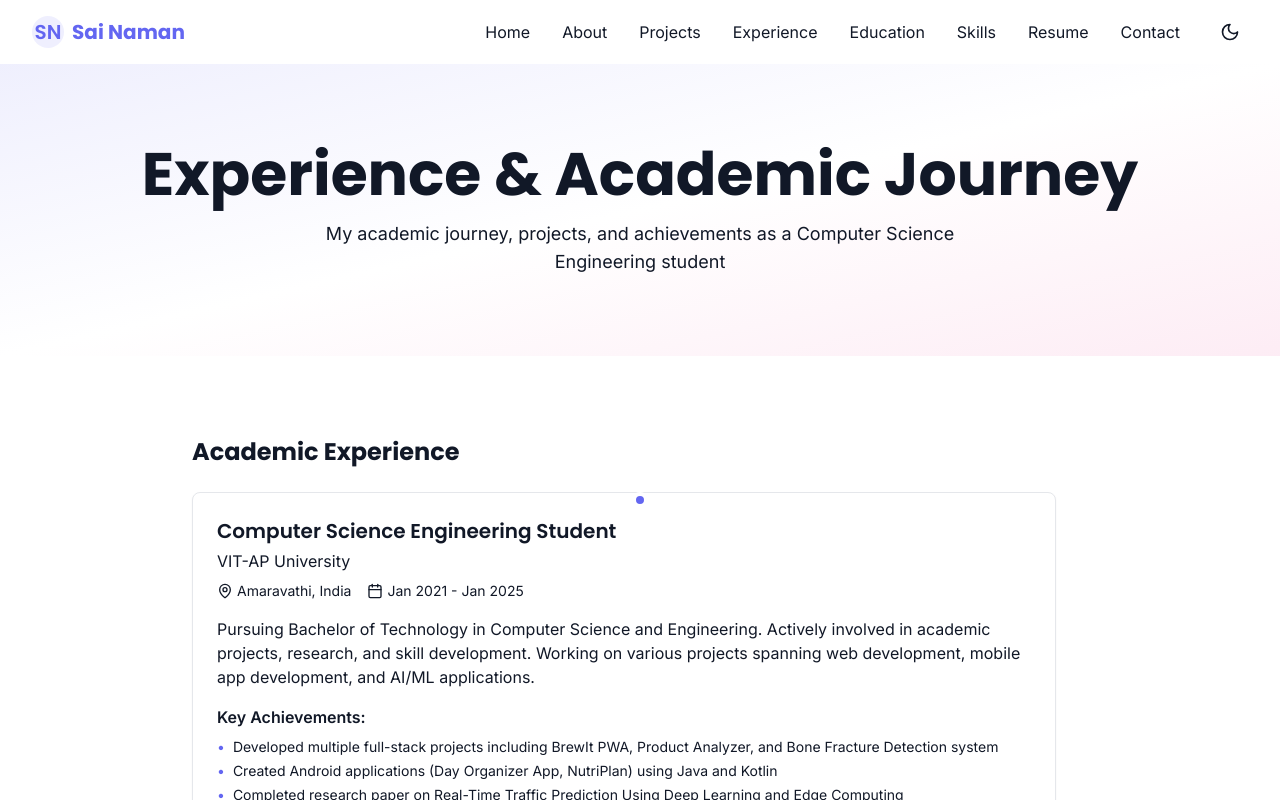
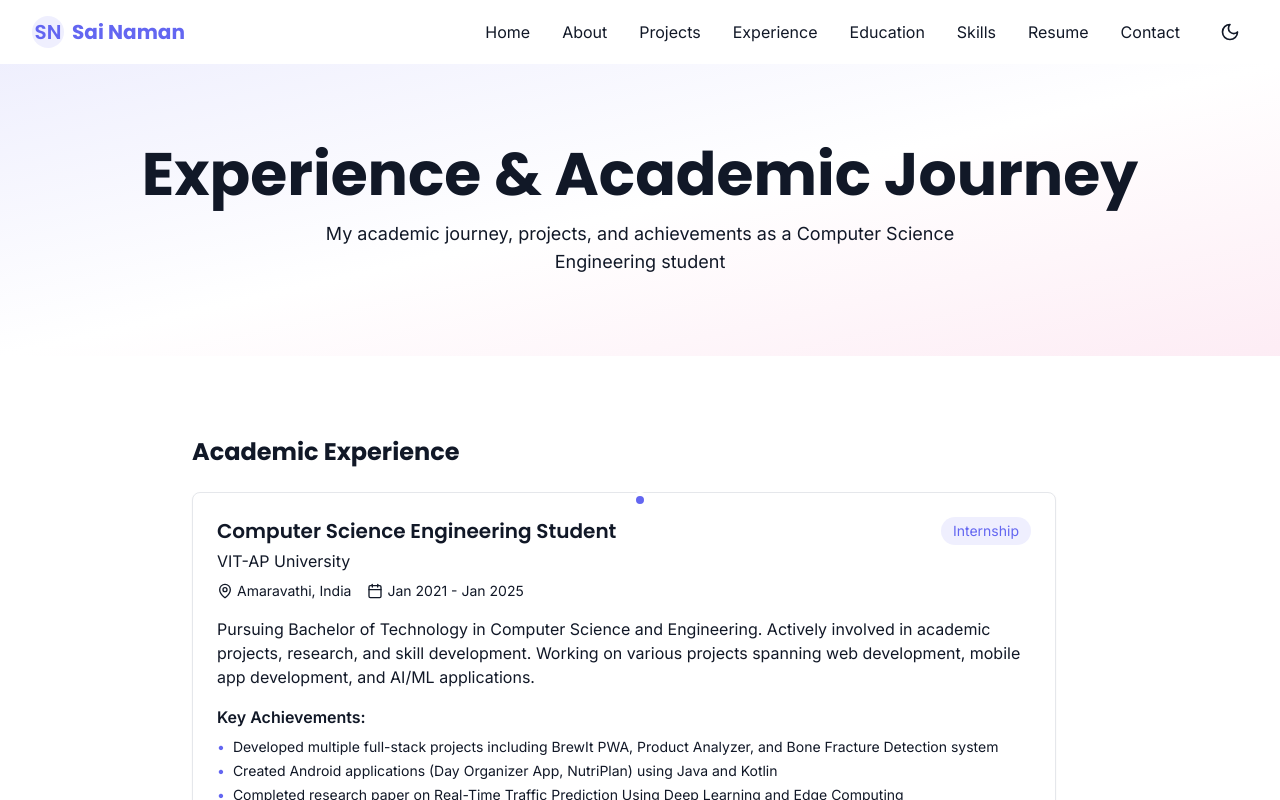
Before and after one commit to Sai-Naman-Gangiredla/PORTFOLIO, a Next.js app: page /experience in a window 1280 px wide. Shown: the top 800 px of the page. Built offline with nearby package versions, Linux system fonts and the light colour scheme.

Commit message:
Fix TypeScript errors, add pdfUrl field, update project data

```diff
--- a/src/data/experience.ts
+++ b/src/data/experience.ts
@@ -31,7 +31,7 @@ export const experiences: Experience[] = [
       "Participated in various technical workshops and certifications",
     ],
     technologies: ["Python", "Java", "JavaScript", "HTML/CSS", "Android", "Machine Learning", "Deep Learning", "Flask"],
-    type: undefined,
+    type: "internship",
   },
 ];
 
--- a/src/data/projects.ts
+++ b/src/data/projects.ts
@@ -14,6 +14,7 @@ export interface Project {
   solution?: string;
   features?: string[];
   screenshots?: string[];
+  pdfUrl?: string;
 }
 
 export const projects: Project[] = [
@@ -158,6 +159,7 @@ export const projects: Project[] = [
     technologies: ["Deep Learning", "Edge Computing", "Python", "Research"],
     category: "backend",
     pdfUrl: "/documents/traffic-prediction.pdf",
+    image: "/projects/traffic-prediction.png",
     slug: "traffic-prediction-research",
     githubUrl: "https://github.com/Sai-Naman-Gangiredla/Research-paper-on-Real-Time-Traffic-Prediction-Using-Deep-Learning-and-Edge-Computing-",
     featured: false,
```
Also changed, not shown: .eslintrc.json.
